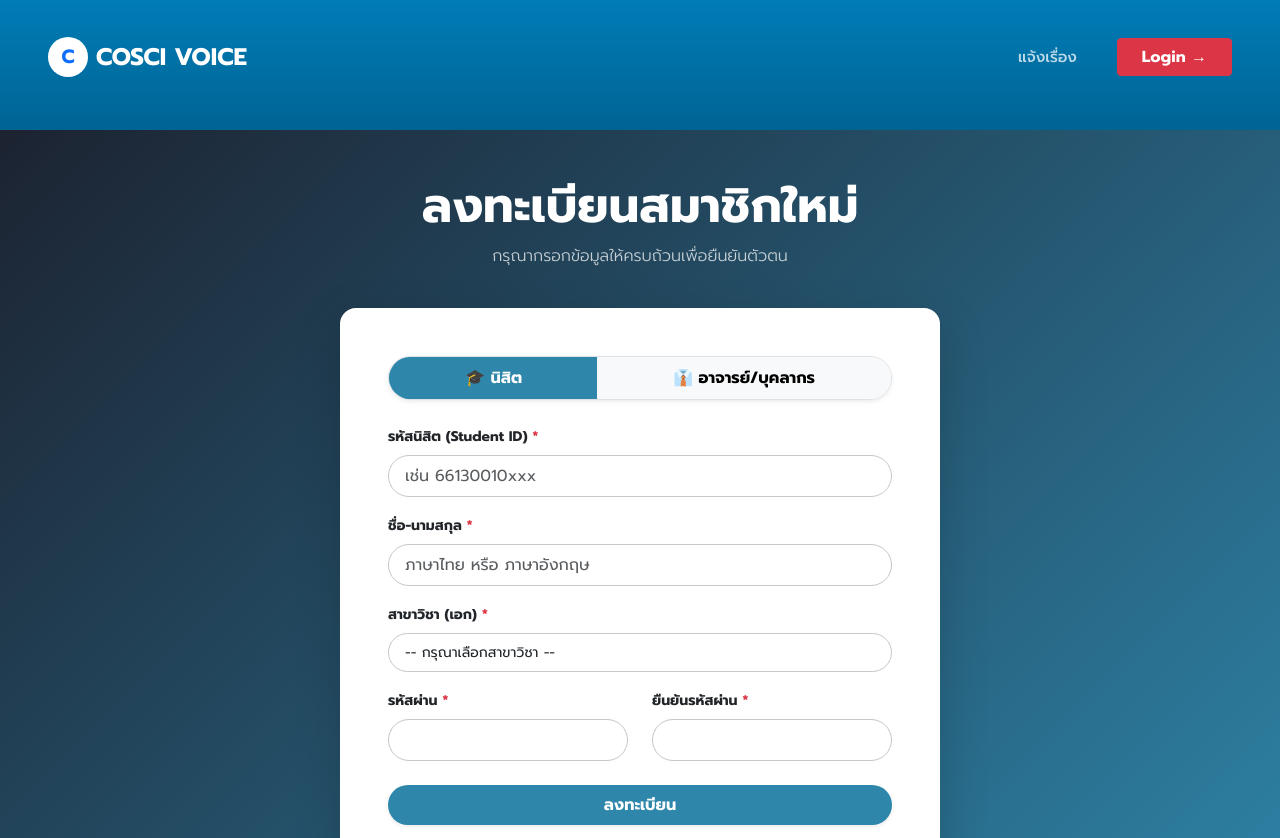
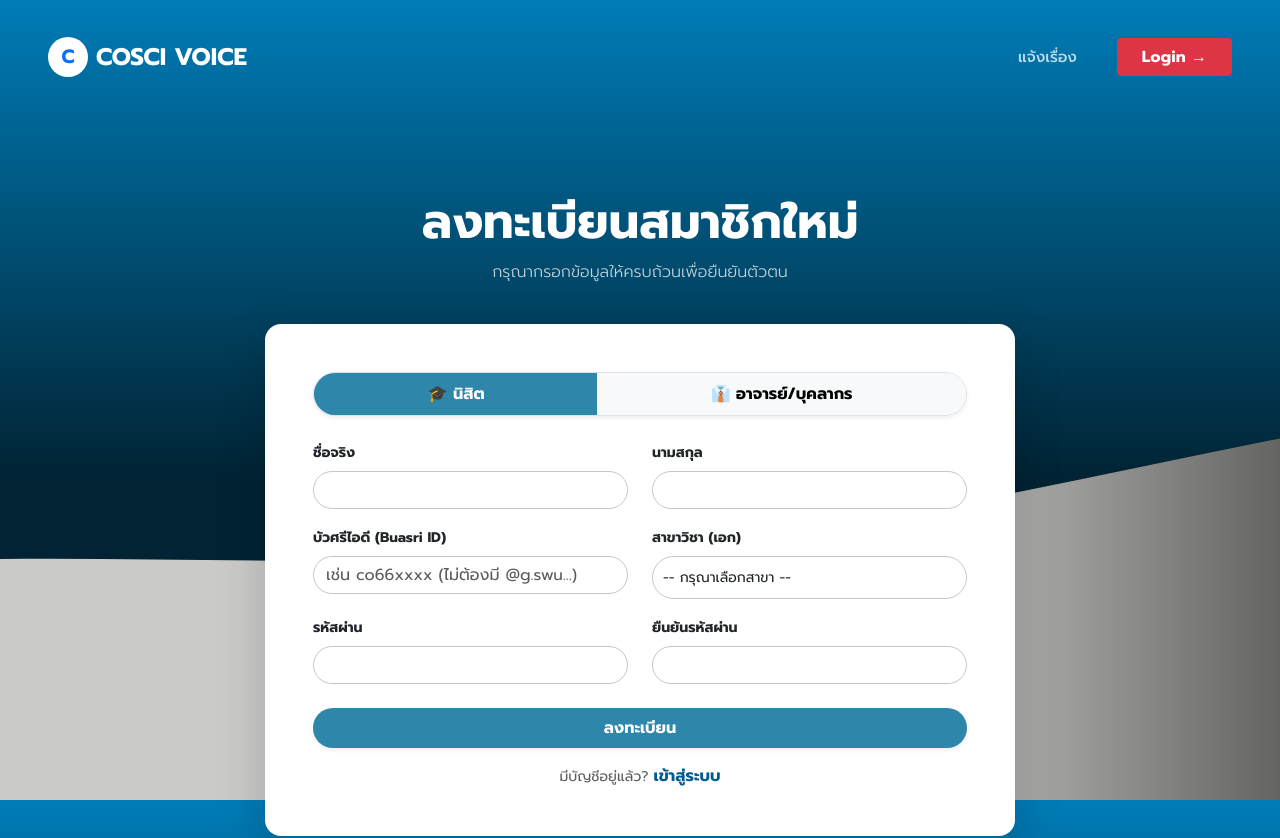
Before and after one commit to AilurusFulgenss/cosci-voice-app, a React (Vite) app: page /register in a window 1280 px wide. Shown: the top 838 px of the page. Built offline with nearby package versions, Linux system fonts and the light colour scheme.

Commit message:
Update server

```diff
--- a/src/pages/RegisterPage.jsx
+++ b/src/pages/RegisterPage.jsx
@@ -1,4 +1,3 @@
-// src/pages/RegisterPage.jsx
 import React, { useState } from 'react';
 import { Container, Card, Form, Button, Row, Col, ButtonGroup } from 'react-bootstrap';
 import { Link, useNavigate } from 'react-router-dom';
@@ -9,16 +8,16 @@ const RegisterPage = () => {
     const [activeTab, setActiveTab] = useState('student'); // 'student' หรือ 'staff'
     const [isLoading, setIsLoading] = useState(false);
 
+    // รวม Field ทั้งหมดไว้ใน State เดียว
     const [formData, setFormData] = useState({
-        id: '',
-        name: '',
-        email: '',
+        firstName: '',
+        lastName: '',
+        buasriId: '',
+        major: '',
         password: '',
-        confirmPassword: '',
-        major: ''
+        confirmPassword: ''
     });
 
-    // รายชื่อสาขา (เอก)
     const majors = [
         "การออกแบบสื่อปฏิสัมพันธ์และมัลติมีเดีย (Multimedia)",
         "การจัดการภาพยนตร์และสื่อดิจิทัล (Film Management)",
@@ -37,13 +36,13 @@ const RegisterPage = () => {
     const handleSubmit = async (e) => {
         e.preventDefault();
 
-        // 1. เช็ค Password ตรงกันไหม
+        // 1. เช็ค Password
         if (formData.password !== formData.confirmPassword) {
-            alert('❌ รหัสผ่านไม่ตรงกัน กรุณาตรวจสอบอีกครั้ง');
+            alert('❌ รหัสผ่านไม่ตรงกัน');
             return;
         }
 
-        // 2. เช็คการเลือกเอก (เฉพาะนิสิต)
+        // 2. เช็คเอก (เฉพาะนิสิต)
         if (activeTab === 'student' && !formData.major) {
             alert('⚠️ กรุณาเลือกสาขาวิชา (เอก)');
             return;
@@ -51,47 +50,49 @@ const RegisterPage = () => {
 
         setIsLoading(true);
 
-        try {
-            // เตรียมข้อมูลส่งหลังบ้าน
+        // 3. เตรียมข้อมูลส่ง (รวมชื่อ+นามสกุล เป็นก้อนเดียวตาม DB)
+        const fullName = `${formData.firstName.trim()} ${formData.lastName.trim()}`;
+
         const payload = {
             userType: activeTab,
-                id: formData.id,
-                name: formData.name, // ใช้ชื่อรวม (Database เราเก็บเป็นก้อนเดียว)
-                email: formData.email,
+            buasriId: formData.buasriId,
+            name: fullName,
             password: formData.password,
             major: activeTab === 'student' ? formData.major : null
         };
 
-            // ยิง API ไปที่ Render
+        try {
+            // ยิงไปที่ Render
             const response = await axios.post('https://cosci-backend-pr6e.onrender.com/api/register', payload);
 
             if (response.data.success) {
-                alert('✅ ลงทะเบียนสำเร็จ! กำลังพาท่านไปหน้าเข้าสู่ระบบ...');
+                alert('✅ ลงทะเบียนเรียบร้อย! กรุณาเข้าสู่ระบบ');
                 navigate('/login');
             } else {
                 alert('❌ เกิดข้อผิดพลาด: ' + response.data.message);
             }
         } catch (error) {
             console.error(error);
-            alert('💥 เชื่อมต่อ Server ไม่ได้ (ลองตรวจสอบอินเทอร์เน็ต หรือรอสักครู่)');
+            alert('💥 เชื่อมต่อ Server ไม่ได้');
         } finally {
             setIsLoading(false);
         }
     };
 
     return (
-        <Container fluid className="d-flex flex-column align-items-center justify-content-center py-5"
-            style={{ minHeight: '100vh', background: 'linear-gradient(135deg, #1c2331 0%, #2e86ab 100%)' }}>
+        // Style เดิม: Container ดันบน pt-5
+        <Container fluid className="d-flex flex-column align-items-center pt-5" style={{ minHeight: '100vh' }}>
 
-            <div className="text-center text-white mb-4">
+        <div className="text-center text-white mb-4 mt-3">
             <h1 className="fw-bold display-5">ลงทะเบียนสมาชิกใหม่</h1>
             <p className="opacity-75 fw-light">กรุณากรอกข้อมูลให้ครบถ้วนเพื่อยืนยันตัวตน</p>
         </div>
 
-            <Card className="border-0 shadow-lg rounded-4 overflow-hidden w-100 mb-5" style={{ maxWidth: '600px' }}>
-                <Card.Body className="p-4 p-md-5">
+        {/* Style เดิม: Card 750px */}
+        <Card className="border-0 shadow-lg rounded-4 overflow-hidden w-100 mb-5" style={{ maxWidth: '750px' }}>
+            <Card.Body className="p-5">
 
-                    {/* ปุ่มเลือกประเภท (Tabs) */}
+            {/* เพิ่ม Tabs เลือกประเภท */}
             <div className="d-flex justify-content-center mb-4">
                 <ButtonGroup className="w-100 shadow-sm rounded-pill overflow-hidden border">
                     <Button
@@ -115,95 +116,62 @@ const RegisterPage = () => {
 
             <Form onSubmit={handleSubmit}>
 
-                        {/* ส่วนที่ 1: ID และ ชื่อ */}
+                {/* 1. ชื่อ - นามสกุล (ใช้ร่วมกัน) */}
                 <Row className="mb-3">
-                            <Col md={12} className="mb-3">
+                    <Col md={6}>
+                        <Form.Label className="fw-bold small">ชื่อจริง</Form.Label>
+                        <Form.Control type="text" name="firstName" className="rounded-pill border-secondary-subtle" onChange={handleChange} required />
+                    </Col>
+                    <Col md={6}>
+                        <Form.Label className="fw-bold small">นามสกุล</Form.Label>
+                        <Form.Control type="text" name="lastName" className="rounded-pill border-secondary-subtle" onChange={handleChange} required />
+                    </Col>
+                </Row>
+
+                {/* 2. Buasri ID (ใช้ร่วมกัน แต่ Placeholder ต่างกัน) */}
+                <Row className="mb-3">
+                    <Col md={activeTab === 'student' ? 6 : 12}>
                         <Form.Label className="fw-bold small">
-                                    {activeTab === 'student' ? 'รหัสนิสิต (Student ID)' : 'บัวศรีไอดี (Buasri ID)'} <span className="text-danger">*</span>
+                            {activeTab === 'student' ? 'บัวศรีไอดี (Buasri ID)' : 'บัวศรีไอดี (Buasri ID)'}
                         </Form.Label>
                         <Form.Control
                             type="text"
-                                    name="id"
-                                    placeholder={activeTab === 'student' ? "เช่น 66130010xxx" : "เช่น somchai.j"}
-                                    className="rounded-pill border-secondary-subtle py-2 px-3"
+                            name="buasriId"
+                            placeholder={activeTab === 'student' ? "เช่น co66xxxx (ไม่ต้องมี @g.swu...)" : "เช่น porawanp"}
+                            className="rounded-pill border-secondary-subtle"
                             onChange={handleChange}
                             required
                         />
                     </Col>
-                            <Col md={12}>
-                                <Form.Label className="fw-bold small">ชื่อ-นามสกุล <span className="text-danger">*</span></Form.Label>
-                                <Form.Control
-                                    type="text"
-                                    name="name"
-                                    placeholder="ภาษาไทย หรือ ภาษาอังกฤษ"
-                                    className="rounded-pill border-secondary-subtle py-2 px-3"
-                                    onChange={handleChange}
-                                    required
-                                />
-                            </Col>
-                        </Row>
 
-                        {/* ส่วนที่ 2: เฉพาะทาง (เอก หรือ อีเมล) */}
-                        {activeTab === 'student' ? (
-                            <Form.Group className="mb-3">
-                                <Form.Label className="fw-bold small">สาขาวิชา (เอก) <span className="text-danger">*</span></Form.Label>
-                                <Form.Select
-                                    name="major"
-                                    className="rounded-pill border-secondary-subtle py-2 px-3"
-                                    onChange={handleChange}
-                                    required
-                                >
-                                    <option value="">-- กรุณาเลือกสาขาวิชา --</option>
+                    {/* 3. Dropdown เอก (เฉพาะนิสิต) */}
+                    {activeTab === 'student' && (
+                        <Col md={6}>
+                            <Form.Label className="fw-bold small">สาขาวิชา (เอก)</Form.Label>
+                            <Form.Select name="major" className="rounded-pill border-secondary-subtle" onChange={handleChange} required>
+                                <option value="">-- กรุณาเลือกสาขา --</option>
                                 {majors.map((m, idx) => (
                                     <option key={idx} value={m}>{m}</option>
                                 ))}
                             </Form.Select>
-                            </Form.Group>
-                        ) : (
-                            <Form.Group className="mb-3">
-                                <Form.Label className="fw-bold small">อีเมลทางการ (@g.swu.ac.th) <span className="text-danger">*</span></Form.Label>
-                                <Form.Control
-                                    type="email"
-                                    name="email"
-                                    placeholder="email@g.swu.ac.th"
-                                    className="rounded-pill border-secondary-subtle py-2 px-3"
-                                    onChange={handleChange}
-                                    required
-                                />
-                            </Form.Group>
+                        </Col>
                     )}
+                </Row>
 
-                        {/* ส่วนที่ 3: รหัสผ่าน */}
+                {/* 4. Password */}
                 <Row className="mb-4">
-                            <Col md={6} className="mb-3 mb-md-0">
-                                <Form.Label className="fw-bold small">รหัสผ่าน <span className="text-danger">*</span></Form.Label>
-                                <Form.Control
-                                    type="password"
-                                    name="password"
-                                    className="rounded-pill border-secondary-subtle py-2 px-3"
-                                    onChange={handleChange}
-                                    required
-                                />
+                    <Col md={6}>
+                        <Form.Label className="fw-bold small">รหัสผ่าน</Form.Label>
+                        <Form.Control type="password" name="password" className="rounded-pill border-secondary-subtle" onChange={handleChange} required autoComplete="new-password" />
                     </Col>
                     <Col md={6}>
-                                <Form.Label className="fw-bold small">ยืนยันรหัสผ่าน <span className="text-danger">*</span></Form.Label>
-                                <Form.Control
-                                    type="password"
-                                    name="confirmPassword"
-                                    className="rounded-pill border-secondary-subtle py-2 px-3"
-                                    onChange={handleChange}
-                                    required
-                                />
+                        <Form.Label className="fw-bold small">ยืนยันรหัสผ่าน</Form.Label>
+                        <Form.Control type="password" name="confirmPassword" className="rounded-pill border-secondary-subtle" onChange={handleChange} required autoComplete="new-password" />
                     </Col>
                 </Row>
 
-                        <Button
-                            type="submit"
-                            className="w-100 rounded-pill py-2 fw-bold shadow-sm border-0 mb-3"
-                            style={{ backgroundColor: '#2e86ab' }}
-                            disabled={isLoading}
-                        >
-                            {isLoading ? '⏳ กำลังบันทึกข้อมูล...' : 'ลงทะเบียน'}
+                <Button type="submit" className="w-100 rounded-pill py-2 fw-bold shadow-sm border-0 mb-3" style={{ backgroundColor: '#2e86ab' }} disabled={isLoading}>
+                    {isLoading ? 'กำลังบันทึก...' : 'ลงทะเบียน'}
                 </Button>
 
                 <div className="text-center">
```
Also changed, not shown: server.js (+75 -93 lines). Lines whose indentation alone changed are shown as unchanged.
